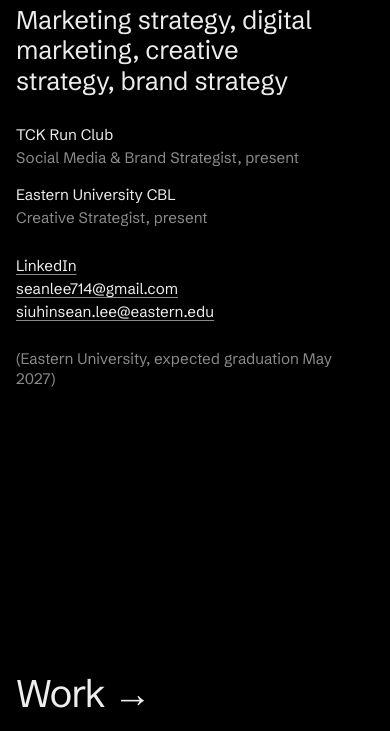
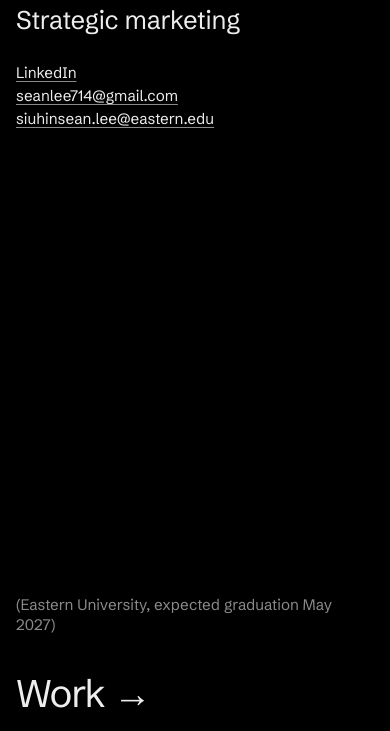
Before and after one commit to seanlee714-lgtm/siuhinseanlee, a plain HTML site: page index.html in a window 390 px wide. Shown: the part 113-844 px from the top of the page. Drawn offline with Linux system fonts and the light colour scheme.

Commit message:
Front: Strategic marketing; contacts moved up; roles removed
Co-Authored-By: Claude Opus 5.5 <noreply@anthropic.com>

```diff
--- a/index.html
+++ b/index.html
@@ -20,13 +20,11 @@
 <main class="front" id="front">
   <a class="who" href="#front">Sean Lee</a>
   <div class="col">
-    <h1><b>Siu Hin Sean Lee</b><span>Marketing strategy, digital marketing, creative strategy, brand strategy</span></h1>
-    <p><span>TCK Run Club</span><span class="dim">Social Media &amp; Brand Strategist, present</span>
-       <span class="sp">Eastern University CBL</span><span class="dim">Creative Strategist, present</span></p>
+    <h1><b>Siu Hin Sean Lee</b><span>Strategic marketing</span></h1>
     <p><a class="u" href="https://www.linkedin.com/in/sean-lee-9a9594276/" target="_blank" rel="noopener">LinkedIn</a>
        <a class="u" href="mailto:seanlee714@gmail.com">seanlee714@gmail.com</a>
        <a class="u" href="mailto:siuhinsean.lee@eastern.edu">siuhinsean.lee@eastern.edu</a></p>
-    <p class="dim">(Eastern University, expected graduation May 2027)</p>
+    <p class="dim grad">(Eastern University, expected graduation May 2027)</p>
   </div>
   <button class="to-work" type="button" data-go="work">Work →</button>
 </main>
--- a/style.css
+++ b/style.css
@@ -36,12 +36,13 @@ body.on-work .front { transform: translateY(-30%); opacity: 0; }
 /* front, after a classic two-column CV page */
 .front { overflow-y: auto; overscroll-behavior: contain; display: grid; grid-template-columns: minmax(0, 1fr) minmax(0, 30%); grid-template-rows: auto 1fr auto; column-gap: var(--gap); }
 .who { grid-column: 1; grid-row: 1; align-self: start; }
-.col { grid-column: 2; grid-row: 1 / 3; display: flex; flex-direction: column; justify-content: space-between; gap: 48px; padding-top: clamp(24px, 5vh, 56px); padding-bottom: clamp(24px, 5vh, 56px); min-height: 0; }
+.col { grid-column: 2; grid-row: 1 / 3; display: flex; flex-direction: column; justify-content: flex-start; gap: 32px; padding-top: clamp(24px, 5vh, 56px); padding-bottom: clamp(24px, 5vh, 56px); min-height: 0; }
 .col h1 { margin: 0; font-weight: 400; font-size: clamp(1.35rem, 2vw, 2.1rem); line-height: 1.18; letter-spacing: -0.01em; text-wrap: balance; display: grid; gap: .3em; }
 .col h1 b { font-weight: 700; letter-spacing: -0.01em; }
 .col h1 span { line-height: 1.2; }
 .col p { margin: 0; display: grid; justify-items: start; gap: .2em; }
 .col .sp { margin-top: 1em; }
+.col .grad { margin-top: auto; }
 .u { text-decoration: underline; text-decoration-thickness: 1px; text-underline-offset: .22em; text-decoration-color: var(--dim); }
 .u:hover { color: var(--ink); text-decoration-color: var(--ink); }
 .to-work { grid-column: 1; grid-row: 3; align-self: end; justify-self: start; font-size: clamp(2.2rem, 4.4vw, 4.6rem); line-height: .9; letter-spacing: -0.03em; transition: transform .5s var(--ease); }
```
